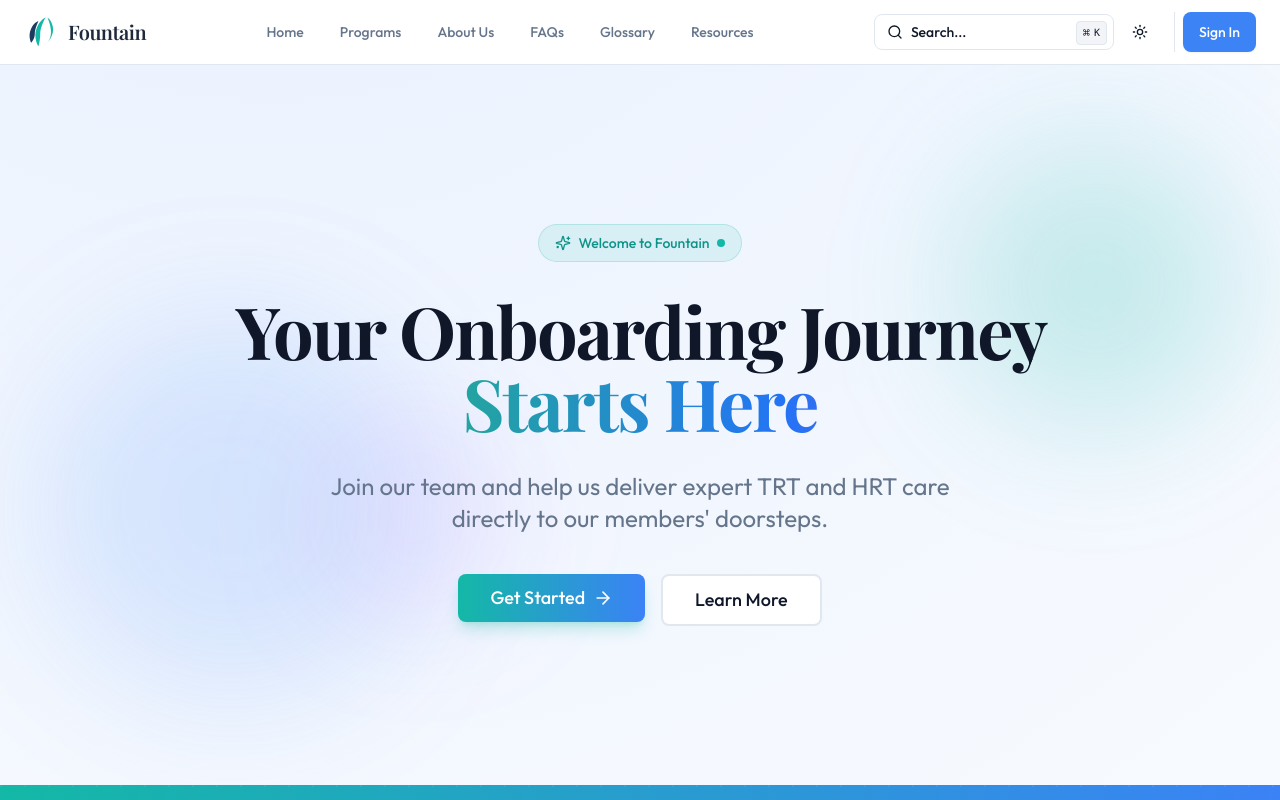
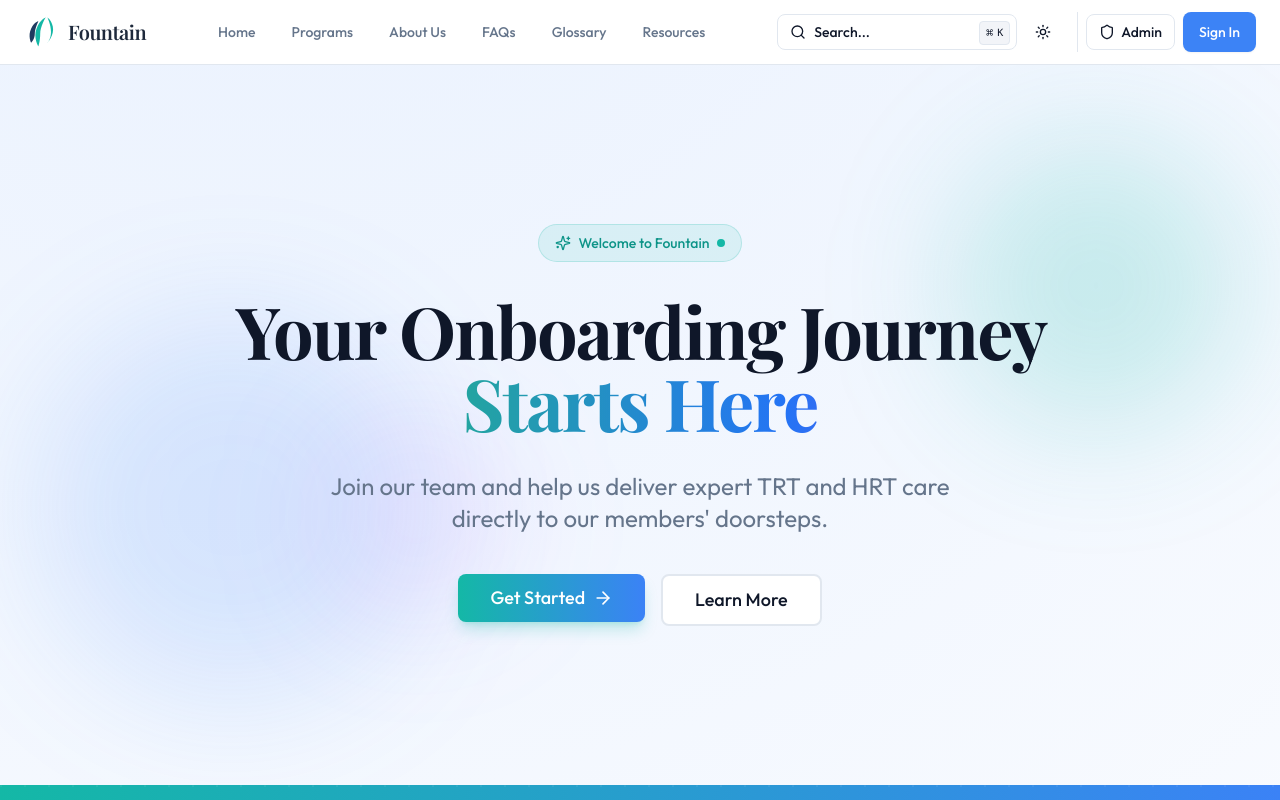
Before and after one commit to draphael123/onboardingsitereformatted, a Next.js app: page / in a window 1280 px wide. Shown: the top 800 px of the page. Built offline with nearby package versions, Linux system fonts and the light colour scheme; a web font is replaced by a local one.

Commit message:
Add Admin Login button to header

```diff
--- a/components/public/header.tsx
+++ b/components/public/header.tsx
@@ -2,7 +2,7 @@
 
 import Link from "next/link"
 import { useState } from "react"
-import { Menu, X } from "lucide-react"
+import { Menu, X, Shield } from "lucide-react"
 import { Button } from "@/components/ui/button"
 import { FountainLogo } from "@/components/ui/fountain-logo"
 import { ThemeToggle } from "@/components/ui/theme-toggle"
@@ -47,7 +47,13 @@ export function PublicHeader() {
             <SearchCommand />
           </div>
           <ThemeToggle />
-          <div className="hidden md:flex ml-2 pl-2 border-l">
+          <div className="hidden md:flex items-center gap-2 ml-2 pl-2 border-l">
+            <Button asChild variant="outline" size="sm" className="gap-1.5">
+              <Link href="/admin">
+                <Shield className="h-4 w-4" />
+                Admin
+              </Link>
+            </Button>
             <Button asChild>
               <Link href="/login">Sign In</Link>
             </Button>
@@ -96,6 +102,12 @@ export function PublicHeader() {
             <Button asChild variant="outline" className="w-full" size="lg">
               <Link href="/signup">Create Account</Link>
             </Button>
+            <Button asChild variant="ghost" className="w-full" size="lg">
+              <Link href="/admin" className="gap-2">
+                <Shield className="h-4 w-4" />
+                Admin Login
+              </Link>
+            </Button>
           </div>
         </nav>
       </div>
```
